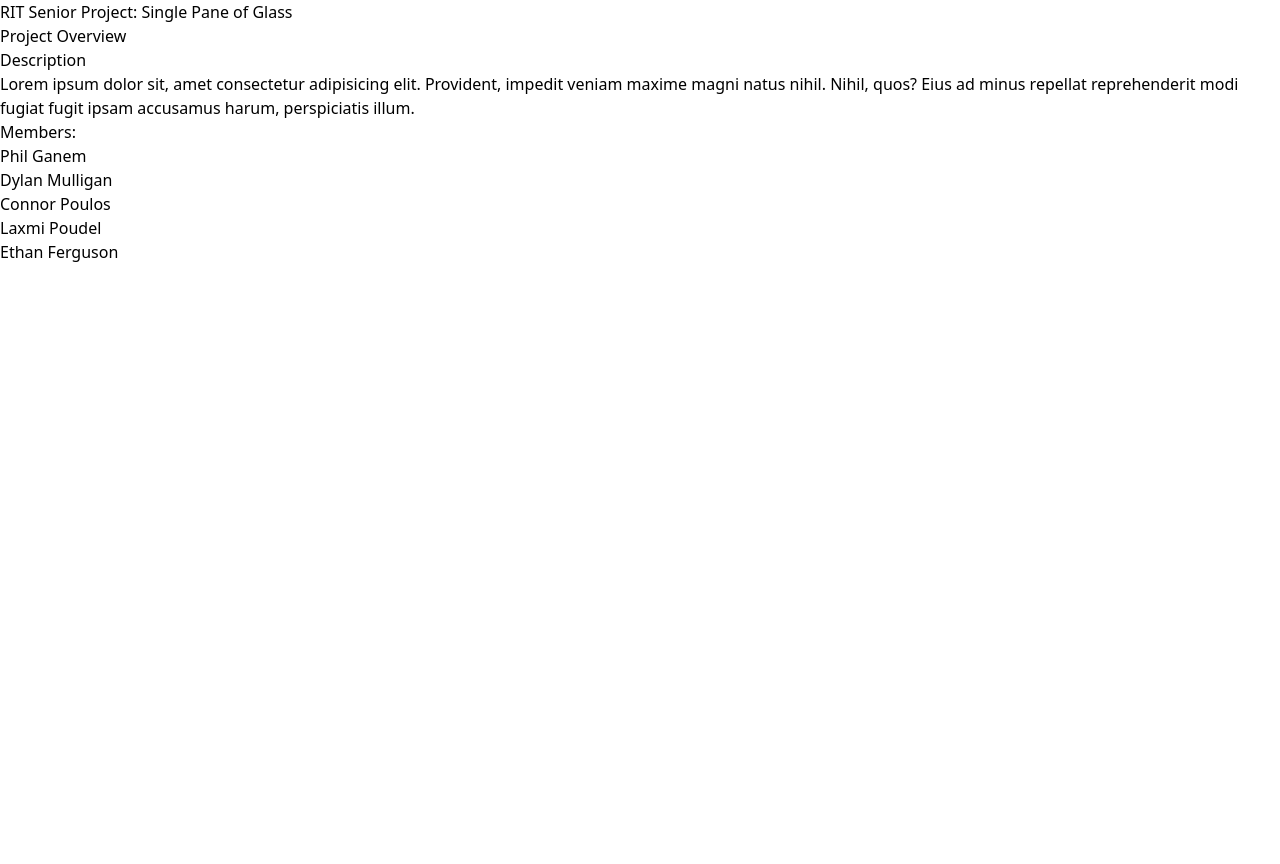
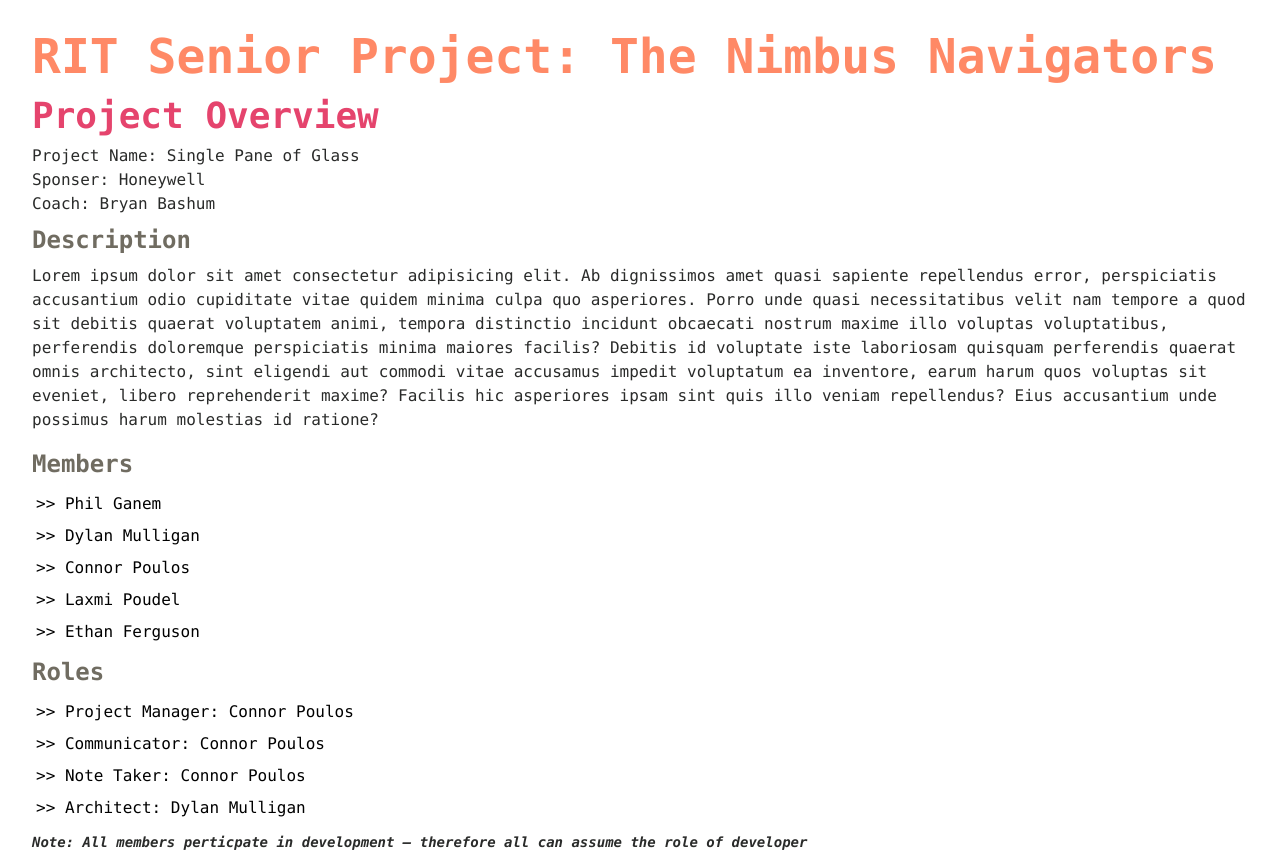
Before and after one commit to The-Nimbus-Navigators/senior-project-website, a website: page src/index.html in a window 1280 px wide. Before the commit the page ends 800 px from the top, so only its background shows below. Drawn offline with nearby package versions, Linux system fonts and the light colour scheme; files that its build step writes are made by us from their sources.

Commit message:
basic styling

```diff
--- a/src/index.html
+++ b/src/index.html
@@ -6,20 +6,52 @@
         <meta name="viewport" content="width=device-width, initial-scale=1.0">
         <link rel="stylesheet" href="../dist/output.css" />
     </head>
-<body class="bg-green-400">
-    <h1>RIT Senior Project: Single Pane of Glass<h1>
-    <h2>Project Overview</h2>
-    <h3>Description</h3>
-    <p>Lorem ipsum dolor sit, amet consectetur adipisicing elit. Provident,
-    impedit veniam maxime magni natus nihil. Nihil, quos? Eius ad minus repellat
-    reprehenderit modi fugiat fugit ipsam accusamus harum, perspiciatis illum.</p>
-    <h3>Members:</h3>
+    <!--
+    Your team name, the name of your project, sponsoring organization,
+     coach, and individual team member names and roles.
+    -->
+    <body class="h-screen bg-white font-mono m-8 [&_p]:text-[#2A2B2A] [&_h1]:text-[#FF8966] [&_h2]:text-[#E5446D] [&_h3]:text-[#706C61] [&_h3]:py-2 [&_h3]:text-2xl">
+        <h1 class="text-5xl font-bold ">RIT Senior Project: The Nimbus Navigators<h1>
+        <div class="pt-4">
+            <h2 class="text-4xl font-bold">Project Overview</h2>
+            <div class="pt-2">
+                <p>Project Name: Single Pane of Glass</p>
+                <p>Sponser: Honeywell</p>
+                <p>Coach: Bryan Bashum</p>
+                <h3 class="font-bold">Description</h3>
+                <p class="pb-2">
+                    Lorem ipsum dolor sit amet consectetur adipisicing elit. Ab dignissimos amet quasi sapiente
+                    repellendus error, perspiciatis accusantium odio cupiditate vitae quidem minima culpa quo
+                    asperiores. Porro unde quasi necessitatibus velit nam tempore a quod sit debitis quaerat
+                    voluptatem animi, tempora distinctio incidunt obcaecati nostrum maxime illo voluptas voluptatibus,
+                    perferendis doloremque perspiciatis minima maiores facilis? Debitis id voluptate iste laboriosam
+                    quisquam perferendis quaerat omnis architecto, sint eligendi aut commodi vitae accusamus impedit
+                    voluptatum ea inventore, earum harum quos voluptas sit eveniet, libero reprehenderit maxime? Facilis
+                    hic asperiores ipsam sint quis illo veniam repellendus? Eius accusantium unde possimus harum molestias
+                    id ratione?
+                </p>
+                <div class="[&_li]:p-1 [&_li]:before:content-['>>'] [&_li]:text-black">
+                    <h3 class="font-bold">Members</h3>
                     <ul>
-        <li>Phil Ganem</li>
-        <li>Dylan Mulligan</li>
-        <li>Connor Poulos</li>
-        <li>Laxmi Poudel</li>
-        <li>Ethan Ferguson</li>
+                        <li> Phil Ganem</li>
+                        <li> Dylan Mulligan</li>
+                        <li> Connor Poulos</li>
+                        <li> Laxmi Poudel</li>
+                        <li> Ethan Ferguson</li>
                     </ul>
+                    <h3 class="font-bold">Roles</h3>
+                    <ul>
+                        <li> Project Manager: Connor Poulos</li>
+                        <li> Communicator: Connor Poulos</li>
+                        <li> Note Taker: Connor Poulos</li>
+                        <li> Architect: Dylan Mulligan</li>
+                    </ul>
+                </div>
+                <p class="italic font-bold text-sm py-2">
+                Note: All members perticpate in development –
+                therefore all can assume the role of developer
+                </p>
+            </div>
+        </div>
     </body>
 </html>
--- a/tailwind.config.js
+++ b/tailwind.config.js
@@ -1,6 +1,6 @@
 /** @type {import('tailwindcss').Config} */
 module.exports = {
-  content: ["./src/**/*.{html}"],
+  content: ["src/index.html"],
   theme: {
     extend: {},
   },
```
Also changed, not shown: assets/color.png (added). Lines whose indentation alone changed are shown as unchanged.
